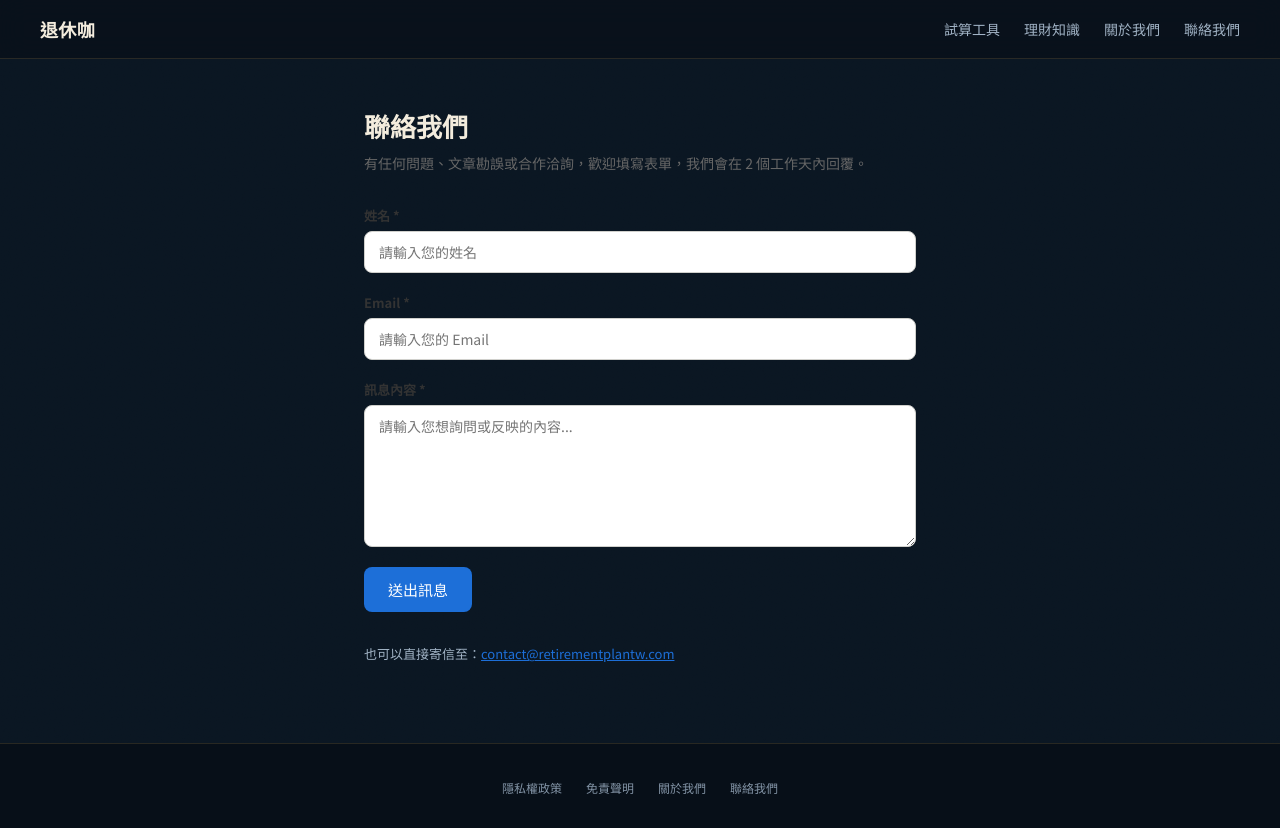
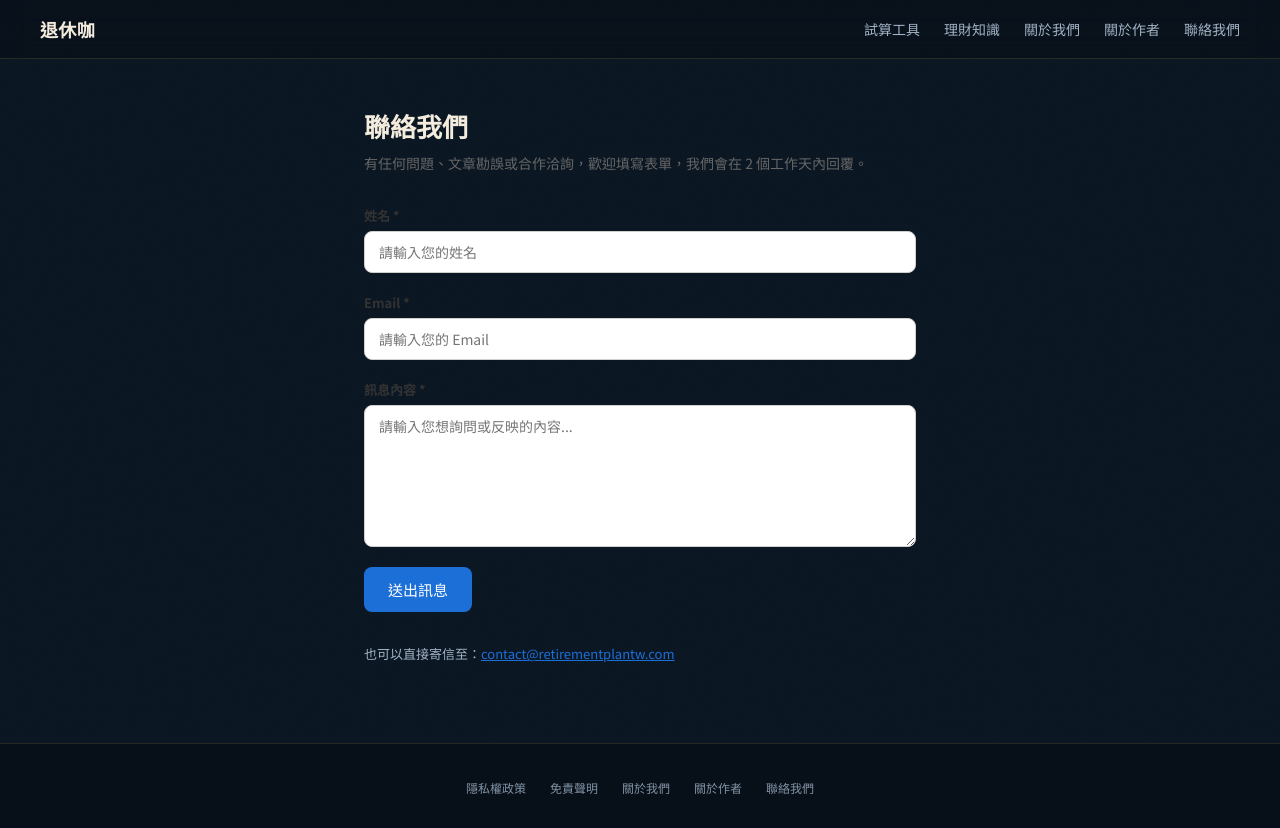
Before and after one commit to kevin806161-stack/retirement-planner, a Next.js app: page /contact in a window 1280 px wide. Built offline with nearby package versions, Linux system fonts and the light colour scheme.

Commit message:
Add files via upload

```diff
--- a/pages/contact.js
+++ b/pages/contact.js
@@ -48,6 +48,7 @@ export default function Contact() {
           <Link href="/#calc">試算工具</Link>
           <Link href="/articles">理財知識</Link>
           <Link href="/about">關於我們</Link>
+          <Link href="/author">關於作者</Link>
           <Link href="/contact">聯絡我們</Link>
         </div>
       </nav>
@@ -116,6 +117,7 @@ export default function Contact() {
         <a href="/privacy-policy">隱私權政策</a>
         <a href="/disclaimer">免責聲明</a>
         <a href="/about">關於我們</a>
+        <a href="/author">關於作者</a>
         <a href="/contact">聯絡我們</a>
       </footer>
 
--- a/pages/faq.js
+++ b/pages/faq.js
@@ -69,6 +69,7 @@ export default function FAQ() {
           <Link href="/tools">所有工具</Link>
           <Link href="/articles">理財知識</Link>
           <Link href="/about">關於我們</Link>
+          <Link href="/author">關於作者</Link>
           <Link href="/contact">聯絡我們</Link>
         </div>
       </nav>
@@ -91,6 +92,7 @@ export default function FAQ() {
         <a href="/privacy-policy">隱私權政策</a>
         <a href="/disclaimer">免責聲明</a>
         <a href="/about">關於我們</a>
+        <a href="/author">關於作者</a>
         <a href="/contact">聯絡我們</a>
       </footer>
 
--- a/pages/index.js
+++ b/pages/index.js
@@ -175,6 +175,7 @@ export default function Home({ articles }) {
           <Link href="/tools">所有工具</Link>
           <Link href="/articles">理財知識</Link>
           <Link href="/about">關於我們</Link>
+          <Link href="/author">關於作者</Link>
           <Link href="/contact">聯絡我們</Link>
         </div>
       </nav>
@@ -265,6 +266,7 @@ export default function Home({ articles }) {
 
       <footer className="site-footer">
         <a href="/about">關於我們</a>
+        <a href="/author">關於作者</a>
         <a href="/contact">聯絡我們</a>
         <a href="/privacy-policy">隱私權政策</a>
         <a href="/disclaimer">免責聲明</a>
```
